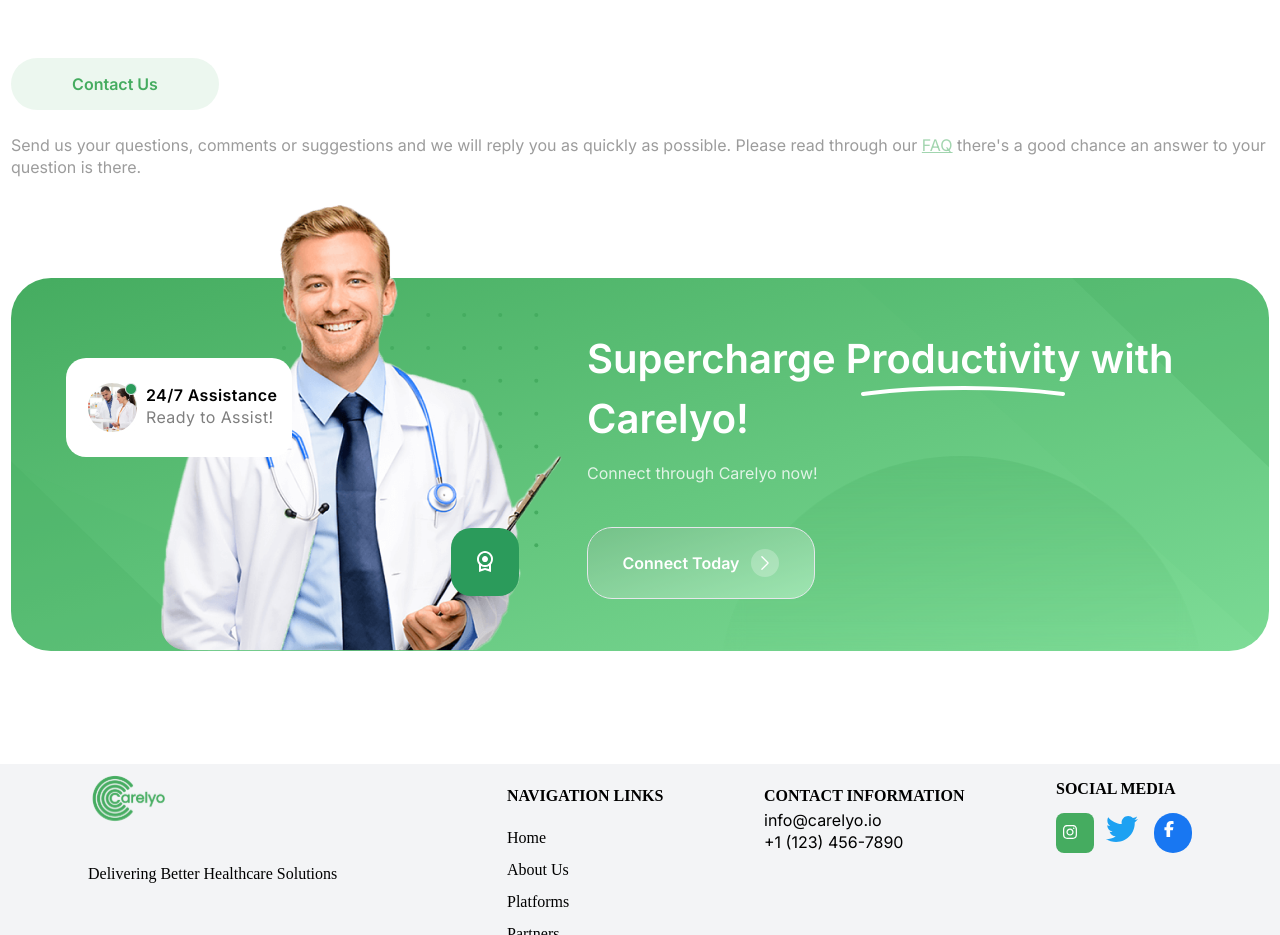
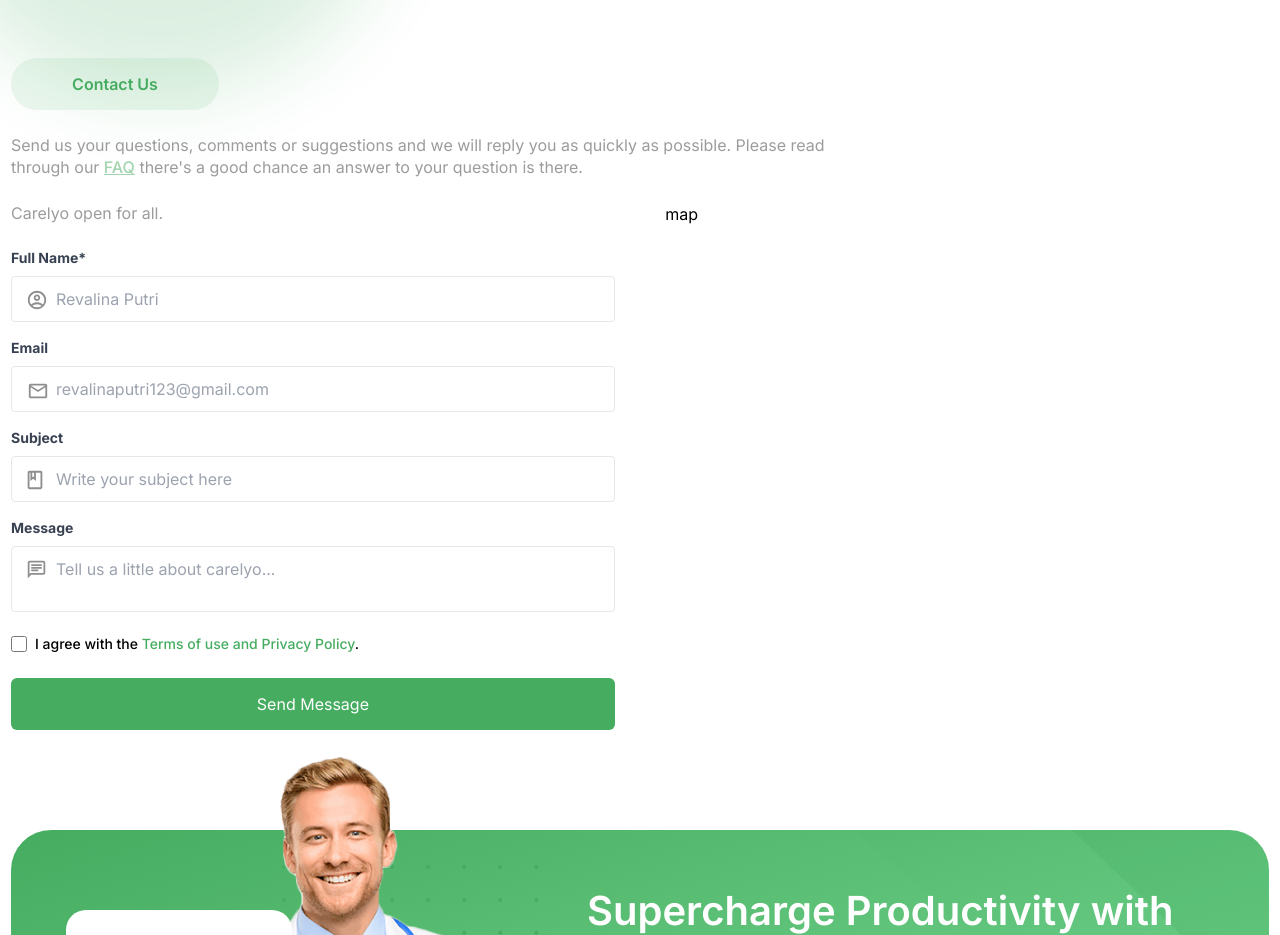
Before and after one commit to meeruu8282/next-mongodb-clerk, a Next.js app: page /providers/help in a window 1280 px wide. Shown: the part 1300-2235 px from the top of the page. Built offline with nearby package versions, Linux system fonts and the light colour scheme.

Commit message:
Worked on contact form

```diff
--- a/src/app/(pages)/providers/Components/contactComponent.tsx
+++ b/src/app/(pages)/providers/Components/contactComponent.tsx
@@ -1,9 +1,73 @@
-export default function ContactComponent(){
-    return(
+export default function ContactComponent() {
+    return (
         <div className="flex flex-col justify-start w-[1258px] mt-[100px]">
             <div>
                 <button className="carelyoButton bg-opacity-10 text-[#45AC60] text-[poppins] font-semibold hover:text-[#FFFFFF]">Contact Us</button>
-                <p className="text-[Poppins] text-[16px] leading-[22px] tracking-[0em] text-[#9C9C9C] mt-6">Send us your questions, comments or suggestions and we will reply you as quickly as possible. Please read through our <a className="text-[#45AC60] text-opacity-50 underline" href="">FAQ</a> there's a good chance an answer to your question is there.</p>
+                <p className="w-4/6 text-[Poppins] text-[16px] leading-[22px] tracking-[0em] text-[#9C9C9C] mt-6">Send us your questions, comments or suggestions and we will reply you as quickly as possible. Please read through our <a className="text-[#45AC60] font-medium text-opacity-50 underline hover:text-opacity-100" href="">FAQ</a> there's a good chance an answer to your question is there.</p>
+            </div>
+            <div className="flex w-[1258px] justify-between mt-6">
+                <div className="flex flex-col w-[48%]">
+                    <p className="text-[Poppins] text-[16px] leading-[22px] tracking-[0em] text-[#9C9C9C] mb-6">Carelyo open for all.</p>
+                    <form>
+                        <div className="mb-4">
+                            <label className="text-[Poppins] text-[16px] block text-gray-700 text-sm font-bold mb-2" htmlFor="fullname">
+                                Full Name*
+                            </label>
+                            <svg className="absolute mt-3.5 ml-4" width="20" height="20" viewBox="0 0 20 20" fill="none" xmlns="http://www.w3.org/2000/svg">
+                                <path d="M10.0002 0.833496C4.94016 0.833496 0.833496 4.94016 0.833496 10.0002C0.833496 15.0602 4.94016 19.1668 10.0002 19.1668C15.0602 19.1668 19.1668 15.0602 19.1668 10.0002C19.1668 4.94016 15.0602 0.833496 10.0002 0.833496ZM5.481 15.7568C5.87516 14.9318 8.27683 14.1252 10.0002 14.1252C11.7235 14.1252 14.1343 14.9318 14.5193 15.7568C13.2727 16.7468 11.7052 17.3335 10.0002 17.3335C8.29516 17.3335 6.72766 16.7468 5.481 15.7568ZM15.8302 14.4277C14.5193 12.8327 11.3385 12.2918 10.0002 12.2918C8.66183 12.2918 5.481 12.8327 4.17016 14.4277C3.23516 13.1993 2.66683 11.6685 2.66683 10.0002C2.66683 5.95766 5.95766 2.66683 10.0002 2.66683C14.0427 2.66683 17.3335 5.95766 17.3335 10.0002C17.3335 11.6685 16.7652 13.1993 15.8302 14.4277ZM10.0002 4.50016C8.22183 4.50016 6.79183 5.93016 6.79183 7.7085C6.79183 9.48683 8.22183 10.9168 10.0002 10.9168C11.7785 10.9168 13.2085 9.48683 13.2085 7.7085C13.2085 5.93016 11.7785 4.50016 10.0002 4.50016ZM10.0002 9.0835C9.23933 9.0835 8.62516 8.46933 8.62516 7.7085C8.62516 6.94766 9.23933 6.3335 10.0002 6.3335C10.761 6.3335 11.3752 6.94766 11.3752 7.7085C11.3752 8.46933 10.761 9.0835 10.0002 9.0835Z" fill="#8E8E8F" />
+                            </svg>
+                            <input className="pl-11 text-[Poppins] text-[16px] border rounded w-full py-3 px-3 text-gray-700 leading-tight focus:outline-none focus:shadow-outline" id="username" type="text" placeholder="Revalina Putri" />
+                        </div>
+                        <div className="mb-4">
+                            <label className="text-[Poppins] text-[16px] block text-gray-700 text-sm font-bold mb-2" htmlFor="email">
+                                Email
+                            </label>
+                            <svg className="absolute mt-3.5 ml-4" width="22" height="22" viewBox="0 0 22 22" fill="none" xmlns="http://www.w3.org/2000/svg">
+                                <g clip-path="url(#clip0_418_1882)">
+                                    <path d="M20.1663 5.50008C20.1663 4.49175 19.3413 3.66675 18.333 3.66675H3.66634C2.65801 3.66675 1.83301 4.49175 1.83301 5.50008V16.5001C1.83301 17.5084 2.65801 18.3334 3.66634 18.3334H18.333C19.3413 18.3334 20.1663 17.5084 20.1663 16.5001V5.50008ZM18.333 5.50008L10.9997 10.0834L3.66634 5.50008H18.333ZM18.333 16.5001H3.66634V7.33341L10.9997 11.9167L18.333 7.33341V16.5001Z" fill="#8E8E8F" />
+                                </g>
+                                <defs>
+                                    <clipPath id="clip0_418_1882">
+                                        <rect width="22" height="22" fill="white" />
+                                    </clipPath>
+                                </defs>
+                            </svg>
+                            <input className="pl-11 text-[Poppins] text-[16px] border rounded w-full py-3 px-3 text-gray-700 leading-tight focus:outline-none focus:shadow-outline" id="username" type="text" placeholder="revalinaputri123@gmail.com" />
+                        </div>
+                        <div className="mb-4">
+                            <label className="text-[Poppins] text-[16px] block text-gray-700 text-sm font-bold mb-2" htmlFor="subject">
+                                Subject
+                            </label>
+                            <svg className="absolute mt-3.5 ml-4" width="16" height="20" viewBox="0 0 16 20" fill="none" xmlns="http://www.w3.org/2000/svg">
+                                <path d="M13.4998 0.833496H2.49984C1.4915 0.833496 0.666504 1.6585 0.666504 2.66683V17.3335C0.666504 18.3418 1.4915 19.1668 2.49984 19.1668H13.4998C14.5082 19.1668 15.3332 18.3418 15.3332 17.3335V2.66683C15.3332 1.6585 14.5082 0.833496 13.4998 0.833496ZM5.24984 2.66683H7.08317V7.25016L6.1665 6.56266L5.24984 7.25016V2.66683ZM13.4998 17.3335H2.49984V2.66683H3.4165V10.9168L6.1665 8.85433L8.9165 10.9168V2.66683H13.4998V17.3335Z" fill="#8E8E8F" />
+                            </svg>
+                            <input className="pl-11 text-[Poppins] text-[16px] border rounded w-full py-3 px-3 text-gray-700 leading-tight focus:outline-none focus:shadow-outline" id="username" type="text" placeholder="Write your subject here" />
+                        </div>
+                        <div className="mb-4">
+                            <label className="text-[Poppins] text-[16px] block text-gray-700 text-sm font-bold mb-2" htmlFor="message">
+                                Message
+                            </label>
+                            <svg className="absolute mt-3.5 ml-4" width="19" height="19" viewBox="0 0 19 19" fill="none" xmlns="http://www.w3.org/2000/svg">
+                                <path d="M2.5 2.5H16.5V13H3.52375L2.5 14.0238V2.5ZM2.5 0.75C1.5375 0.75 0.75875 1.5375 0.75875 2.5L0.75 18.25L4.25 14.75H16.5C17.4625 14.75 18.25 13.9625 18.25 13V2.5C18.25 1.5375 17.4625 0.75 16.5 0.75H2.5ZM4.25 9.5H11.25V11.25H4.25V9.5ZM4.25 6.875H14.75V8.625H4.25V6.875ZM4.25 4.25H14.75V6H4.25V4.25Z" fill="#8E8E8F" />
+                            </svg>
+                            <textarea
+                                className="pl-11 h-[150px] resize-none text-[Poppins] text-[16px] border rounded h-full w-full py-3 px-3 text-gray-700 leading-tight focus:outline-none focus:shadow-outline"
+                                id="message"
+                                placeholder="Tell us a little about carelyo..."
+                            />
+                        </div>
+                        <div className="flex items-start mb-6">
+                            <div className="flex items-center h-5">
+                                <input id="remember" type="checkbox" value="" className="accent-[#45AC60] w-4 h-4 rounded" required />
+                            </div>
+                            <label htmlFor="remember" className="ms-2 text-sm font-medium">I agree with the <a href="#" className="text-[#45AC60] hover:underline">Terms of use and Privacy Policy</a>.</label>
+                        </div>
+                    </form>
+                    <button className="carelyoButton rounded-md w-full">Send Message</button>
+                </div>
+                <div className="flex flex-col w-[48%]">
+                    map
+                </div>
             </div>
         </div>
     )
```
Also changed, not shown: public/profileInverted.svg (added), public/subject.svg (added).
